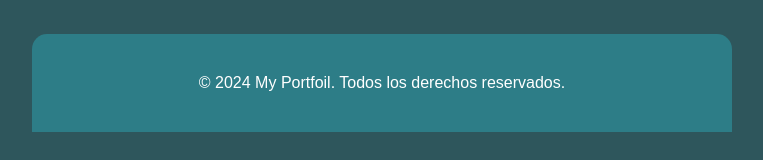
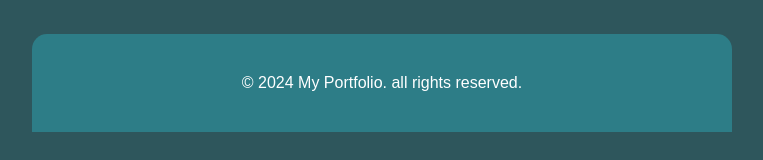
Before and after one commit to MaicolAvila00/Portfolio_versions, a React (Vite) app: page / in a window 1280 px wide. Shown: the part 3046-3206 px from the top of the page, without its empty margins (258-1021 px from the left). Built offline with nearby package versions, Linux system fonts and the light colour scheme.

Commit message:
Update Portfolio.jsx

```diff
--- a/src/Portfolio.jsx
+++ b/src/Portfolio.jsx
@@ -28,7 +28,7 @@ const Portfolio = () => {
         </section>
       </main>
       <footer>
-        <p>&copy; 2024 My Portfoil. Todos los derechos reservados.</p>
+        <p>&copy; 2024 My Portfolio. all rights reserved.</p>
       </footer>
     </div>
   );
```
